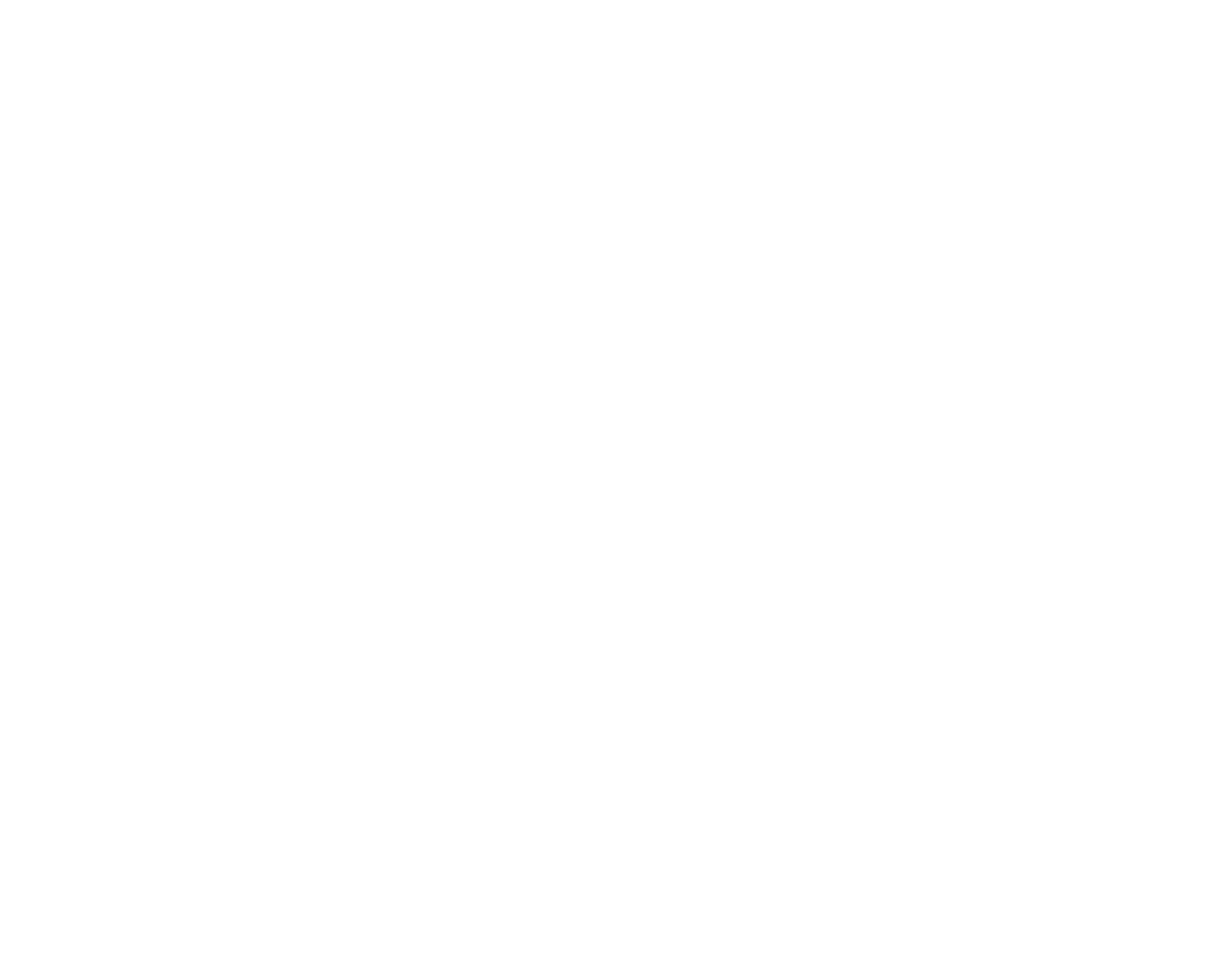
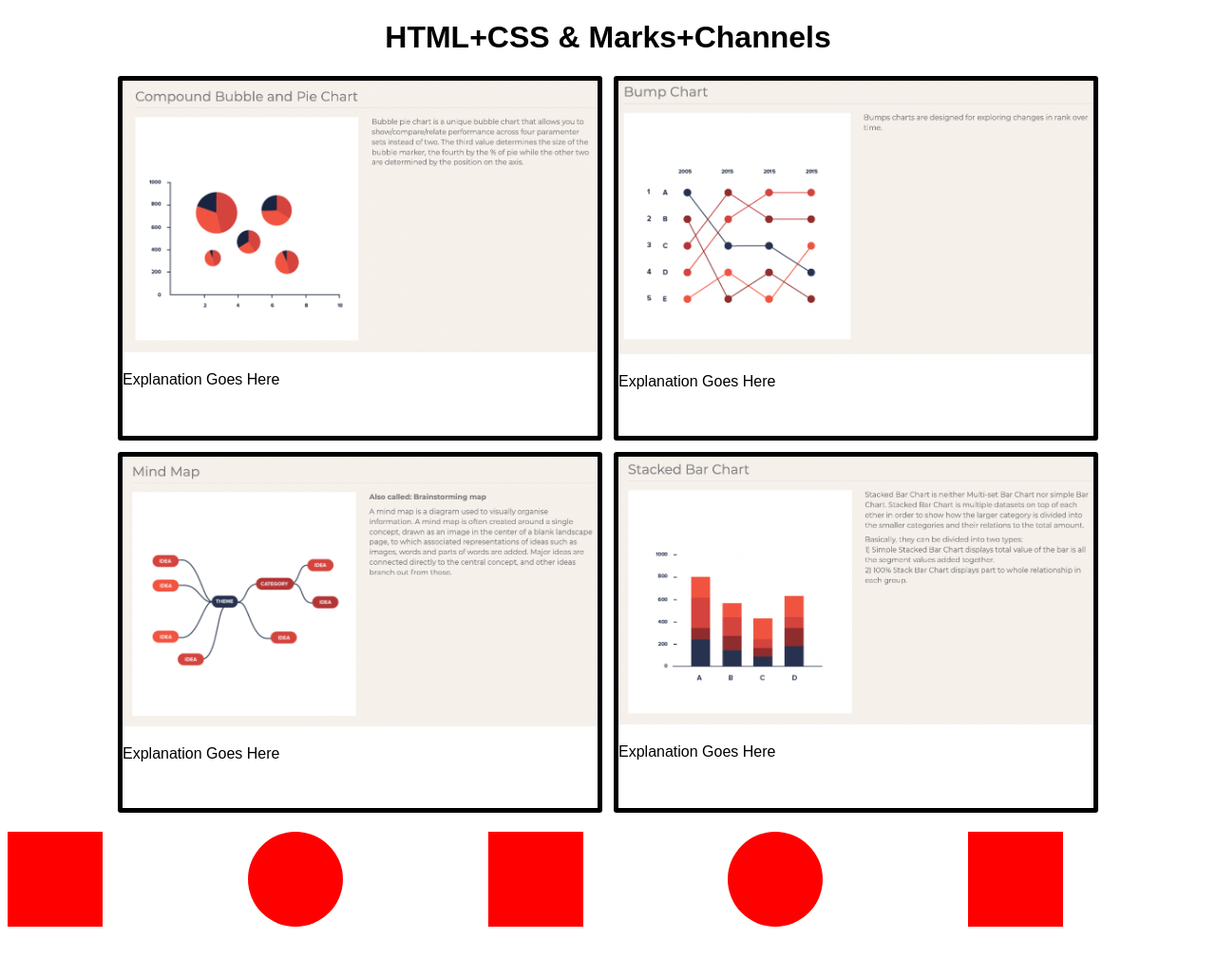
Before and after one commit to DS4200-S22/hw-03-shane-gary, a plain HTML site: page index.html in a window 1280 px wide. Shown: the whole page at 95% size. Before the commit the page ends 800 px from the top, so only its background shows below. Drawn offline with Linux system fonts and the light colour scheme.

Commit message:
HTML and CSS main setup

```diff
--- a/index.html
+++ b/index.html
@@ -2,12 +2,58 @@
 <html>
 
 <head>
+    <title>hw-03</title>
     <meta charset=utf-8/>
+    <link rel="stylesheet" href="style.css">
 </head>
 
 
 <body>
+    <h1 class="header-title">HTML+CSS & Marks+Channels</h1>
 
+
+
+    <div class="image-container">
+        <div class="visualization">
+            <img class="visualization-image" src="img/bubble_and_pie_chart.png"/>
+            <p class="visualization-p">Explanation Goes Here</p>
+        </div>
+
+        <div class="visualization">
+            <img class="visualization-image" src="img/bump_chart.png" />
+            <p class="visualization-p">Explanation Goes Here</p>
+        </div>
+
+        <div class="visualization">
+            <img class="visualization-image" src="img/mind_map.png"/>
+            <p class="visualization-p">Explanation Goes Here</p>
+        </div>
+
+        <div class="visualization">
+            <img class="visualization-image" src="img/stacked_bar_chart.png"/>
+            <p class="visualization-p">Explanation Goes Here</p>
+        </div>
+
+    </div>
+
+    <div class="shapes-flex">
+        <svg>
+            <rect width="100" height="100" />
+        </svg>
+        <svg>
+            <circle cx="50" cy="50" r="50" />
+        </svg>
+        <svg>
+            <rect width="100" height="100" />
+        </svg>
+        <svg>
+            <circle cx="50" cy="50" r="50" />
+        </svg>
+        <svg>
+            <rect width="100" height="100" />
+        </svg>
+
+    </div>
 
 </body>
 
--- /dev/null
+++ b/style.css
@@ -0,0 +1,45 @@
+body {
+  font-family: Arial;
+}
+
+.header-title {
+  text-align: center;
+}
+
+
+.image-container {
+  display: flex;
+  flex-wrap: wrap;
+  gap: 12px;
+  justify-content: center;
+}
+
+.visualization {
+  width: 500px;
+  height: auto;
+  border: solid black 5px;
+  border-radius: 3px;
+}
+
+.visualization-image {
+  width: 500px;
+}
+
+.visualization-p {
+  height: 50px;
+}
+
+.shapes-flex {
+  margin-top: 20px;
+  margin-bottom: 20px;
+  width: 100%;
+  display: flex;
+  justify-content: center;
+}
+
+rect, circle {
+  fill: red;
+}
+rect:hover, circle:hover {
+  fill: blue;
+}
```
Also changed, not shown: 1 other file.
